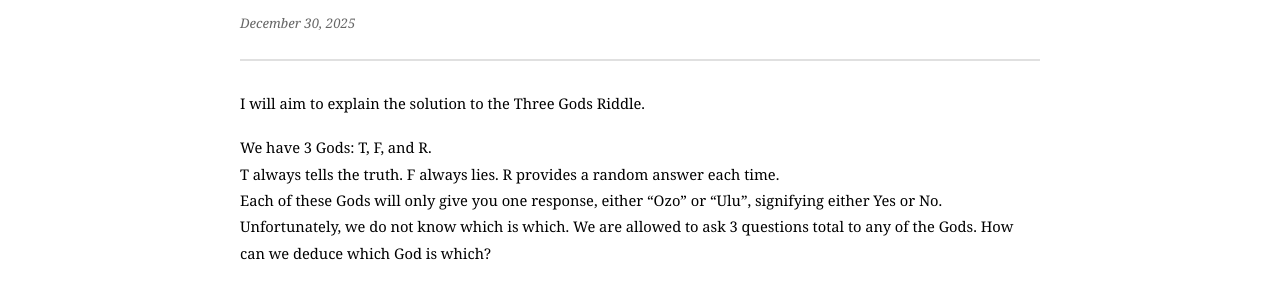
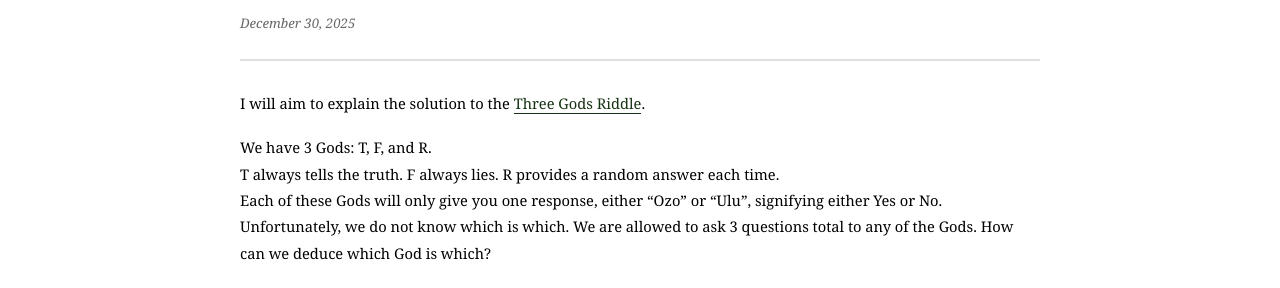
Before and after one commit to vmenon04/vmenon04.github.io, a Jekyll site: the page built from _posts/2025-12-30-three-gods-riddle.md, in a window 1280 px wide. Shown: the part 136-424 px from the top of the page. Built offline with Jekyll 4.4.1, drawn with Linux system fonts in a browser that asks for light colours; some of the changed lines change nothing that is shown.

Commit message:
blogpost edit

```diff
--- a/_posts/2025-12-30-three-gods-riddle.md
+++ b/_posts/2025-12-30-three-gods-riddle.md
@@ -6,7 +6,7 @@ math: true
 excerpt: Explaining the solution to the Three Gods Riddle.
 ---
 
-I will aim to explain the solution to the Three Gods Riddle.
+I will aim to explain the solution to the [Three Gods Riddle](https://en.wikipedia.org/wiki/The_Hardest_Logic_Puzzle_Ever).
 
 We have 3 Gods: T, F, and R.
 T always tells the truth. F always lies. R provides a random answer each time.
```
